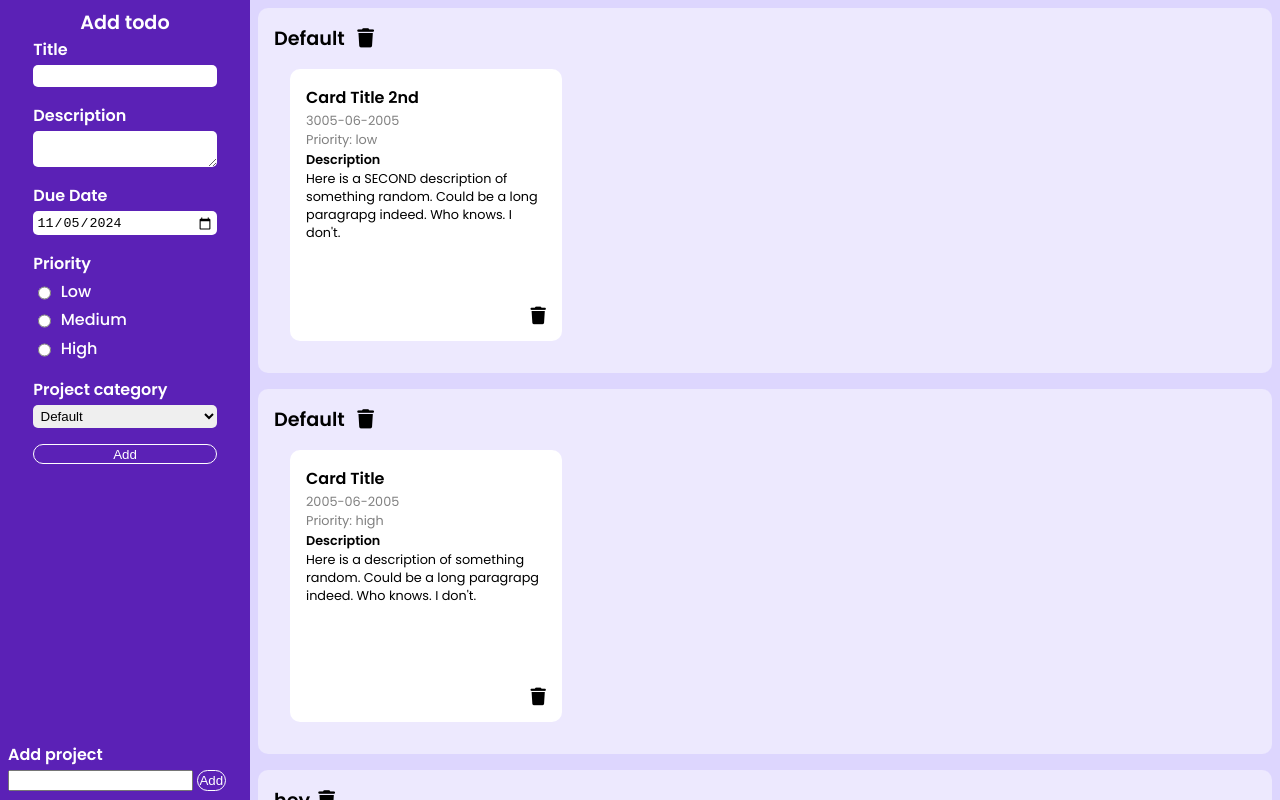
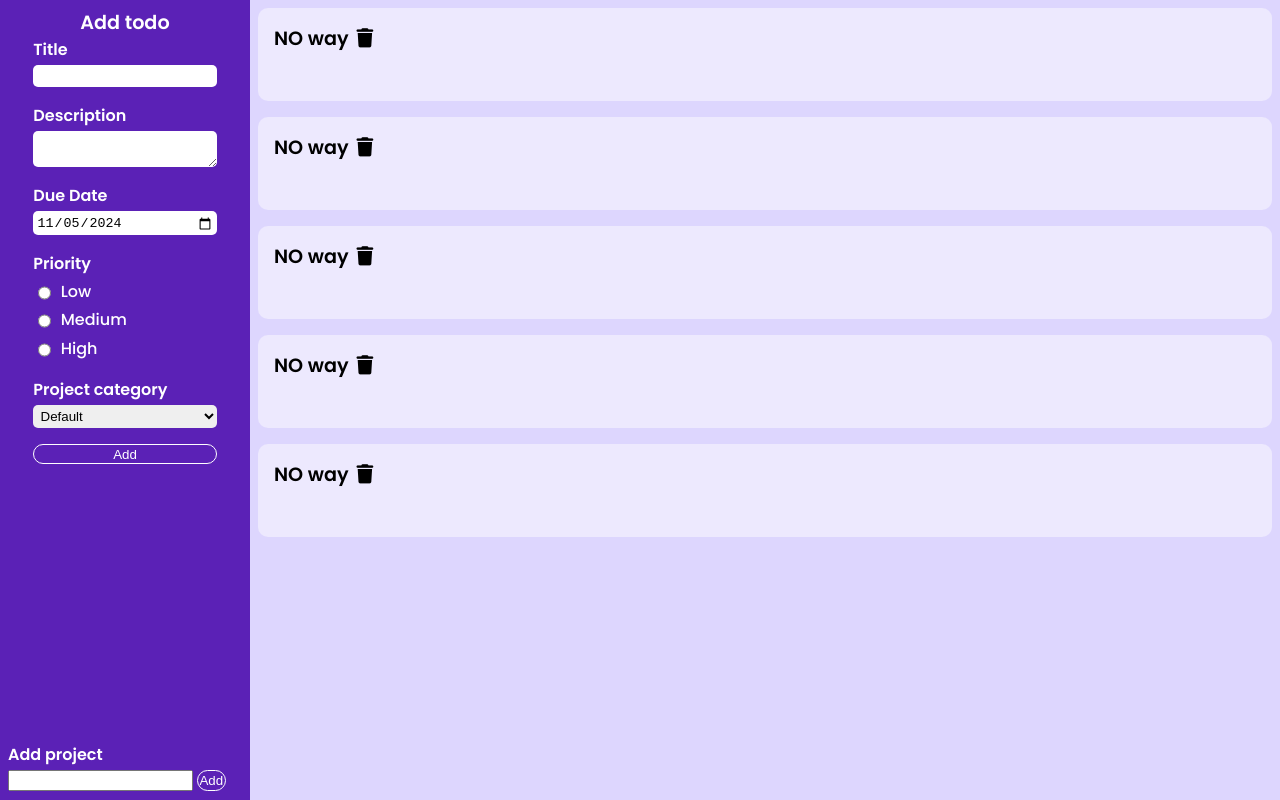
Before and after one commit to NadifRahman/assignment-agenda-app, a website built with webpack: page src/index.html in a window 1280 px wide. Built offline with nearby package versions, Linux system fonts and the light colour scheme.

Commit message:
Refactor createProjectInterface

```diff
--- a/src/index.js
+++ b/src/index.js
@@ -1,7 +1,13 @@
 import './style.css'
 import { createProjectInterface } from './userinterface'
-import Project from './project'
+import ProjectManager from './projectmanager';
+import Project from './project';
 
-let newProject = new Project("hey");
-createProjectInterface(newProject, 4);
-createProjectInterface(newProject, 10);
+let newProjectManager = new ProjectManager();
+let newProject = new Project("NO way")
+createProjectInterface(newProject, newProjectManager)
+createProjectInterface(newProject, newProjectManager)
+createProjectInterface(newProject, newProjectManager)
+createProjectInterface(newProject, newProjectManager)
+createProjectInterface(newProject, newProjectManager)
+console.log(newProjectManager);
--- a/src/projectmanager.js
+++ b/src/projectmanager.js
@@ -27,4 +27,8 @@ export default class ProjectManager {
     getProject(index) {
         return this.projectList[index];
     }
+
+    getNumberOfProjects() {
+        return this.projectList.length;
+    }
 }
--- a/src/userinterface.js
+++ b/src/userinterface.js
@@ -1,13 +1,19 @@
 
-//creates a project interface given an obj and dataindex
 /**
- * Creates a
+ * Create a project user interface and inserts into the DOM with the given data-index
+ * Contains a delete button which deletes the project interface and resets all other project indices
+ * @param {a Project object} projectObj
+ * @param {projectManager} the ProjectManager object dependency
  */
-export function createProjectInterface(projectObj, dataindex) {
+
+
+export function createProjectInterface(projectObj, projectManager) {
+    projectManager.addProject(projectObj);
+
     let projectContainer = document.querySelector("#project-container");
     let project = document.createElement("div");
     project.classList.add("project");
-    project.setAttribute("data-index", dataindex);
+    project.setAttribute("data-index", projectManager.getNumberOfProjects() - 1);
     let projectTitle = document.createElement("div");
     projectTitle.classList.add("project-title");
     console.log(projectObj.title);
@@ -17,9 +23,10 @@ export function createProjectInterface(projectObj, dataindex) {
     let cardContainer = document.createElement("div");
     cardContainer.classList.add("todo-card-container");
 
-    deleteIcon.addEventListener('click', () => {
+     deleteIcon.addEventListener('click', () => { //Delete feature
         project.remove(); //remove the project from the dom
-        updateProjectIndices();         //update the indexes
+        projectManager.deleteProject(Number(project.getAttribute("data-index")));
+        updateProjectIndices(); //update the indexes
     })
 
     projectTitle.appendChild(deleteIcon);
@@ -29,7 +36,7 @@ export function createProjectInterface(projectObj, dataindex) {
 }
 
 /**
- * Update the data-index of each project dom element from 0 to # of projects - 1
+ * Helper function: Update the data-index of each project dom element from 0 to # of projects - 1
  */
 function updateProjectIndices() {
     let i = 0;
```
Also changed, not shown: src/index.html (+2 -0 lines).
